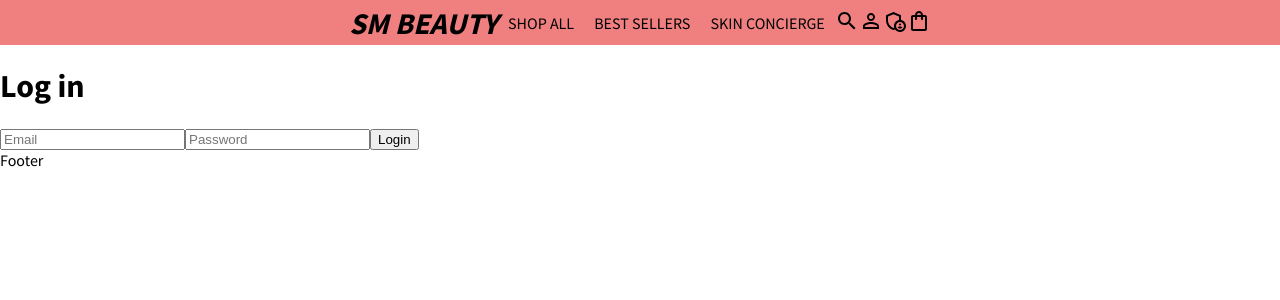
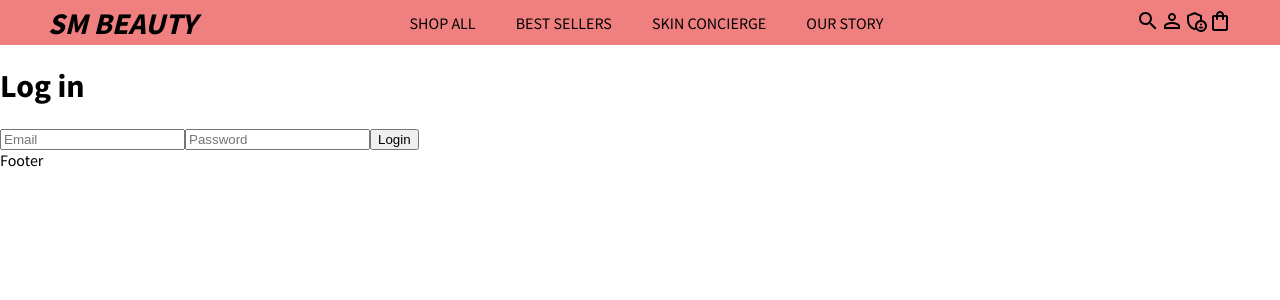
Before and after one commit to eyyytran/React_E-Commerce_Project, a React (Create React App) app: page /login in a window 1280 px wide. Shown: the top 300 px of the page. Built offline with nearby package versions, Linux system fonts and the light colour scheme; no server answers; a web font is replaced by a local one.

Commit message:
styling navbar

```diff
--- a/src/components/nav/MainNav.jsx
+++ b/src/components/nav/MainNav.jsx
@@ -16,6 +16,11 @@ const MainNav = () => {
                     SKIN CONCIERGE
                 </a>
             </li>
+            <li className='main_nav_item'>
+                <a className='main_nav_link' href='*'>
+                    OUR STORY
+                </a>
+            </li>
         </div>
     )
 }
--- a/src/styles/Navbar.css
+++ b/src/styles/Navbar.css
@@ -5,15 +5,16 @@ nav {
     padding-left: 3rem;
     padding-right: 3rem;
     display: flex;
-    justify-content: center;
+    justify-content: space-between;
     align-items: center;
 }
 
 .main_nav_items-container {
     display: flex;
+    justify-content: space-between;
+    align-items: center;
 }
 
 .main_nav_item {
-    margin-left: 10px;
-    margin-right: 10px;
+    margin-right: 40px;
 }
```
